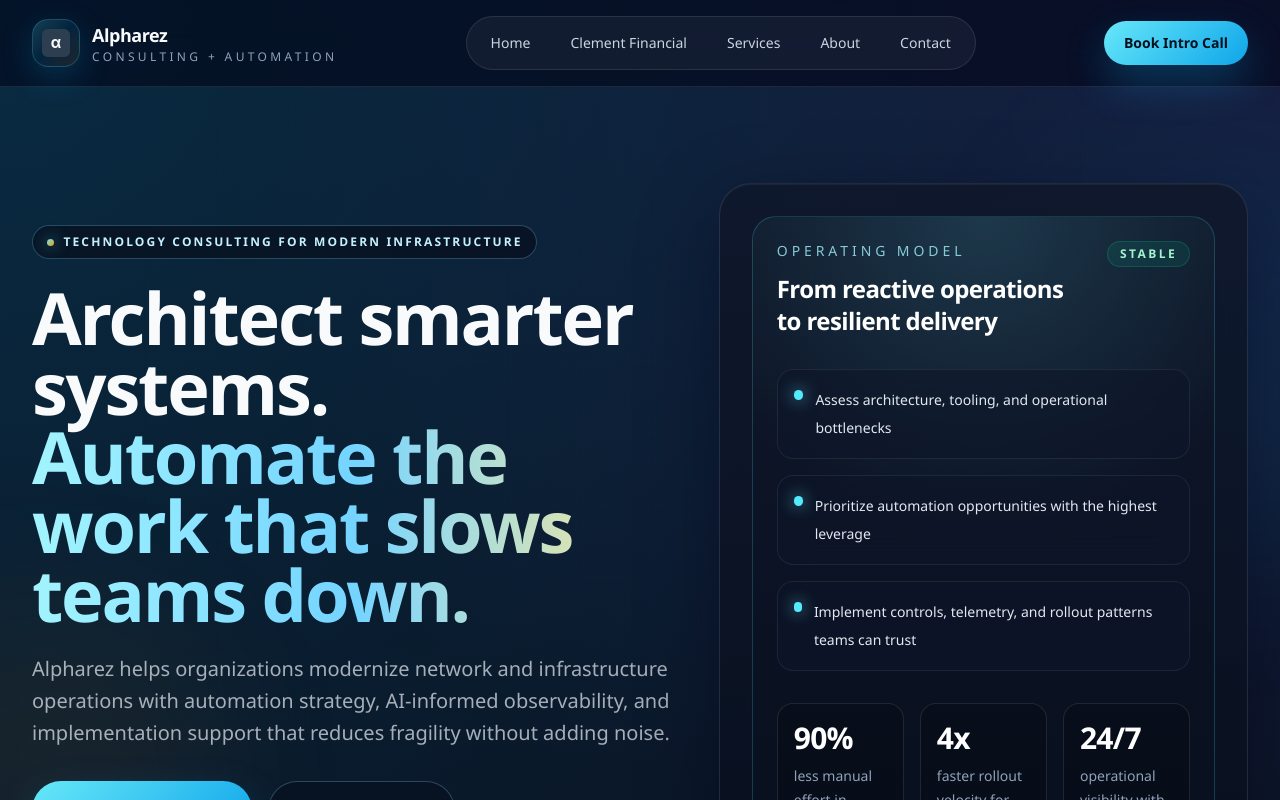
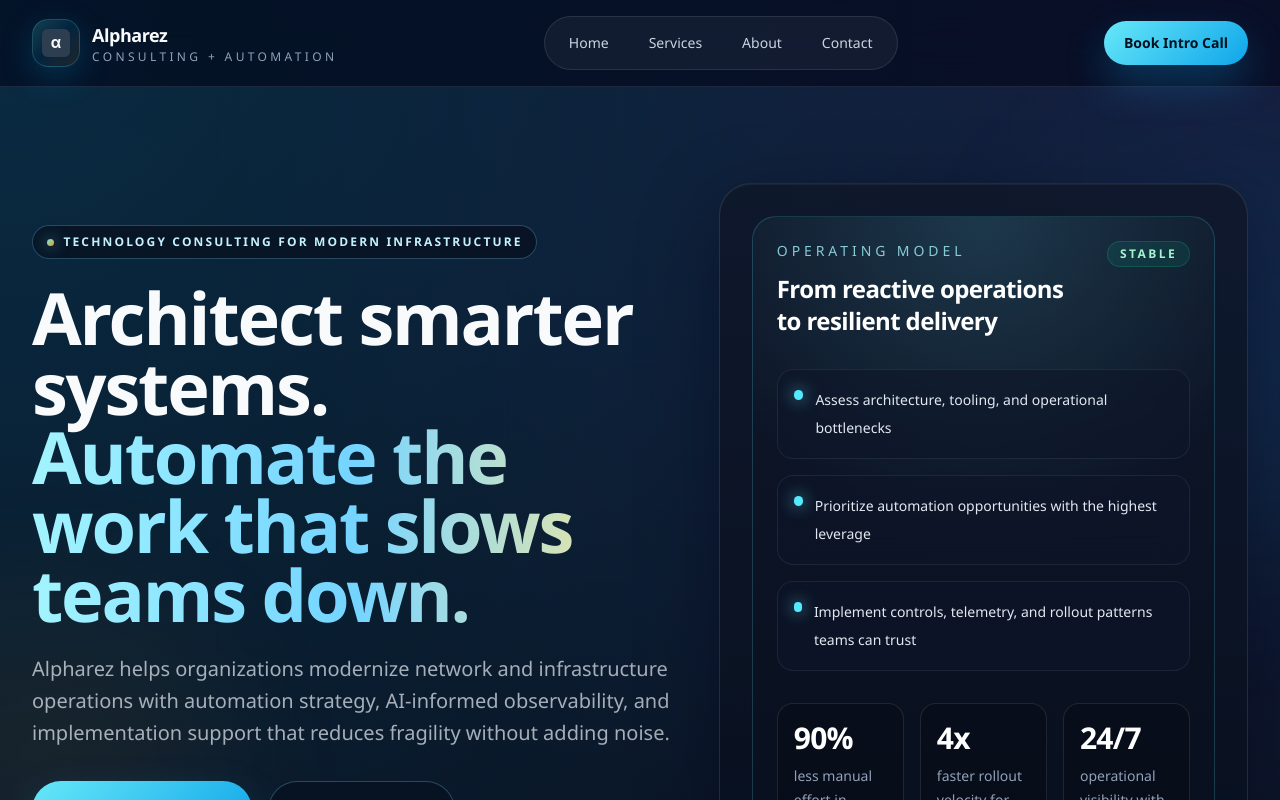
Before and after one commit to alpharez/alpharez-next, a Next.js app: page / in a window 1280 px wide. Shown: the top 800 px of the page. Built offline with nearby package versions, Linux system fonts and the light colour scheme.

Commit message:
fix: limit Clement Financial references

```diff
--- a/src/components/Footer.tsx
+++ b/src/components/Footer.tsx
@@ -58,8 +58,6 @@
               Resources
             </h4>
             <ul className="space-y-3 text-slate-300">
-              <li>Wealth Management</li>
-              <li>Accounting & Audit Support</li>
               <li>Network Automation</li>
               <li>AI-Driven Operations</li>
               <li>
--- a/src/components/Navigation.tsx
+++ b/src/components/Navigation.tsx
@@ -27,9 +27,6 @@
           <Link href="/" className="rounded-full px-4 py-2 text-sm font-medium text-slate-300 hover:bg-white/5 hover:text-white">
             Home
           </Link>
-          <Link href="/clementfinancial" className="rounded-full px-4 py-2 text-sm font-medium text-slate-300 hover:bg-white/5 hover:text-white">
-            Clement Financial
-          </Link>
           <Link href="/services" className="rounded-full px-4 py-2 text-sm font-medium text-slate-300 hover:bg-white/5 hover:text-white">
             Services
           </Link>
```
